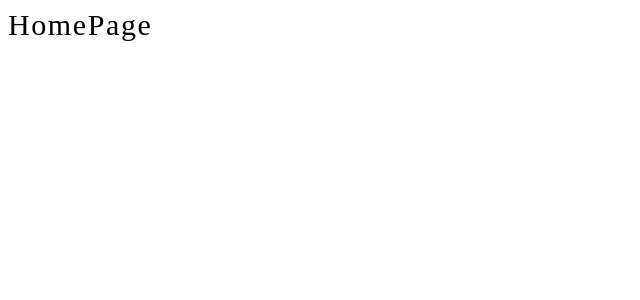
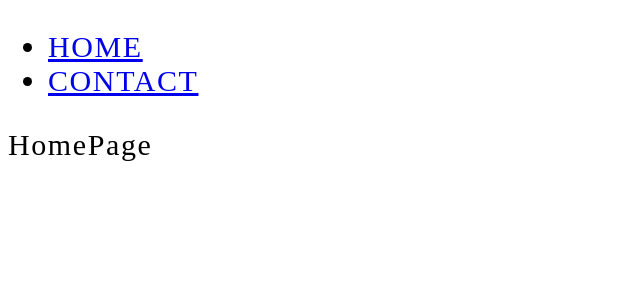
Before and after one commit to MaSTerAK-902/masterak-react, a React app: page / in a window 1280 px wide. Shown: the top 300 px of the page, without its empty margins (0-640 px from the left). Built offline with nearby package versions, Linux system fonts and the light colour scheme; the HTML template or start-up script is replaced by a standard one.

Commit message:
# webpack file-loder install & Settings

```diff
--- a/package.json
+++ b/package.json
@@ -28,6 +28,7 @@
     "eslint": "^8.21.0",
     "eslint-config-prettier": "^8.5.0",
     "eslint-plugin-react": "^7.30.1",
+    "file-loader": "^6.2.0",
     "prettier": "^2.7.1",
     "sass": "^1.54.4",
     "sass-loader": "^13.0.2",
--- a/src/App.tsx
+++ b/src/App.tsx
@@ -3,11 +3,13 @@ import './App.scss'
 import { BrowserRouter as Router, Route, Routes } from 'react-router-dom'
 import Home from './page/home'
 import Contact from './page/contact'
+import Header_ from './components/header'
 
 export const App = () => {
 	return (
 		<Router>
 			<div className="App">
+				<Header_ />
 				<Routes>
 					<Route path="/" element={<Home />} />
 					<Route path="/Contact" element={<Contact />} />
--- /dev/null
+++ b/src/components/header.tsx
@@ -0,0 +1,23 @@
+import React from 'react'
+import { Link } from 'react-router-dom'
+
+const header = () => {
+	return (
+		<header>
+			<div className="logp">
+				<nav>
+					<ul>
+						<li>
+							<Link to="/">HOME</Link>
+						</li>
+						<li>
+							<Link to="/contact">CONTACT</Link>
+						</li>
+					</ul>
+				</nav>
+			</div>
+		</header>
+	)
+}
+
+export default header
--- a/src/index.tsx
+++ b/src/index.tsx
@@ -1,6 +1,8 @@
 import React from 'react'
 import ReactDOM from 'react-dom/client'
 import { App } from './App'
+
+
 
 const root = ReactDOM.createRoot(document.getElementById('root') as HTMLElement)
 root.render(
--- a/webpack.config.js
+++ b/webpack.config.js
@@ -1,11 +1,11 @@
-const path = require("path");
+const path = require('path')
 
 module.exports = {
-  mode: "development",
-  entry: "./src/index.tsx",
+	mode: 'development',
+	entry: './src/index.tsx',
 	output: {
-    path: path.join(__dirname, "dist"),
-    filename: "main.js",
+		path: path.join(__dirname, 'dist'),
+		filename: 'main.js'
 	},
 	module: {
 		rules: [
@@ -13,28 +13,34 @@ module.exports = {
 				test: /\.(ts|tsx)$/,
 				use: [
 					{
-            loader: "ts-loader",
+						loader: 'ts-loader',
 						options: {
-              configFile: path.resolve(__dirname, "tsconfig.json"),
+							configFile: path.resolve(__dirname, 'tsconfig.json')
+						}
+					}
+				]
 			},
-          },
-        ],
-      },
+
 			{
 				test: /\.scss$/,
-        use: ["style-loader", "css-loader", "sass-loader"],
+				use: ['style-loader', 'css-loader', 'sass-loader']
 			},
-    ],
+
+			{
+				test: /\.(png|jpg|gif|svg)$/i,
+				type: 'asset/resource',
+			}
+		]
 	},
 	devServer: {
 		static: {
-      directory: path.join(__dirname, "dist"),
+			directory: path.join(__dirname, 'dist')
 		},
 		port: 3000,
-    historyApiFallback: true,
+		historyApiFallback: true
 	},
 	resolve: {
-    extensions: [".ts", ".tsx", ".js", ".json"],
+		extensions: ['.ts', '.tsx', '.js', '.json']
 	},
-  target: "web",
-};
+	target: 'web'
+}
```
Also changed, not shown: src/custom.d.ts (added, +39 -0 lines), src/images/logo.svg (added), 1 other file (tests, documents, lock files or other folders). Lines whose indentation alone changed are shown as unchanged.
